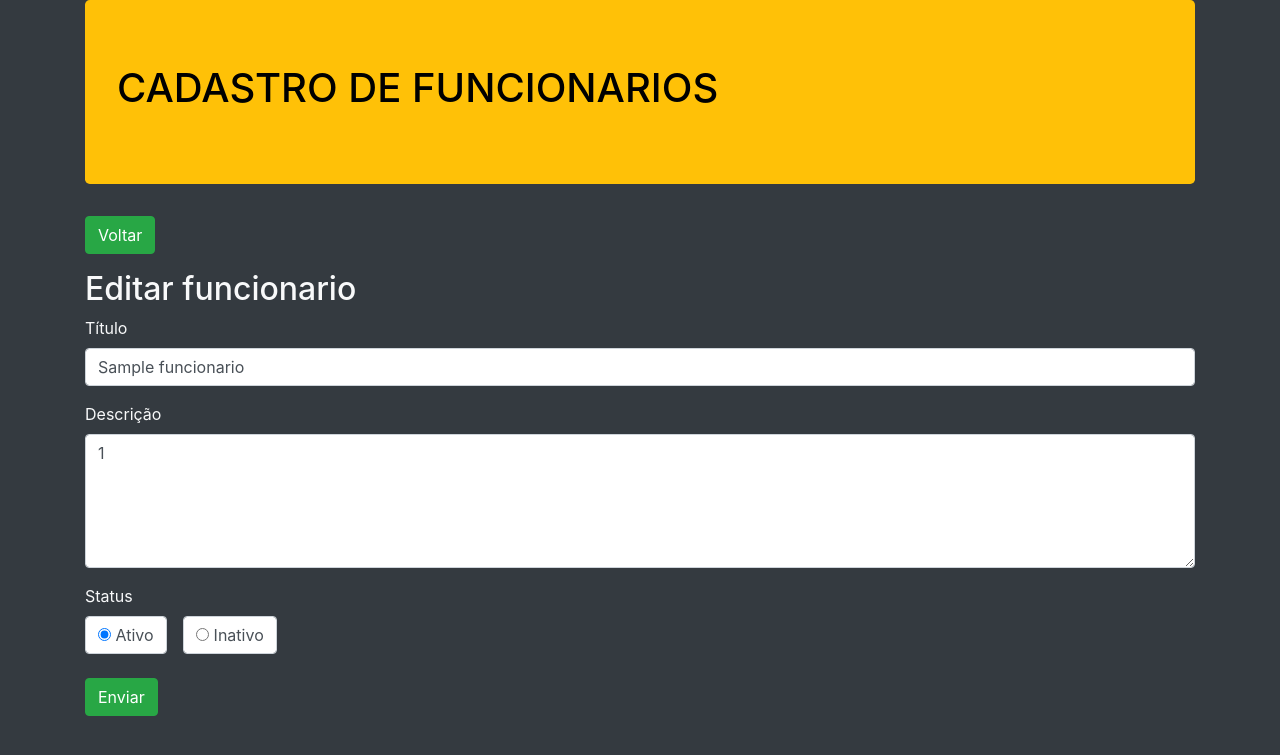
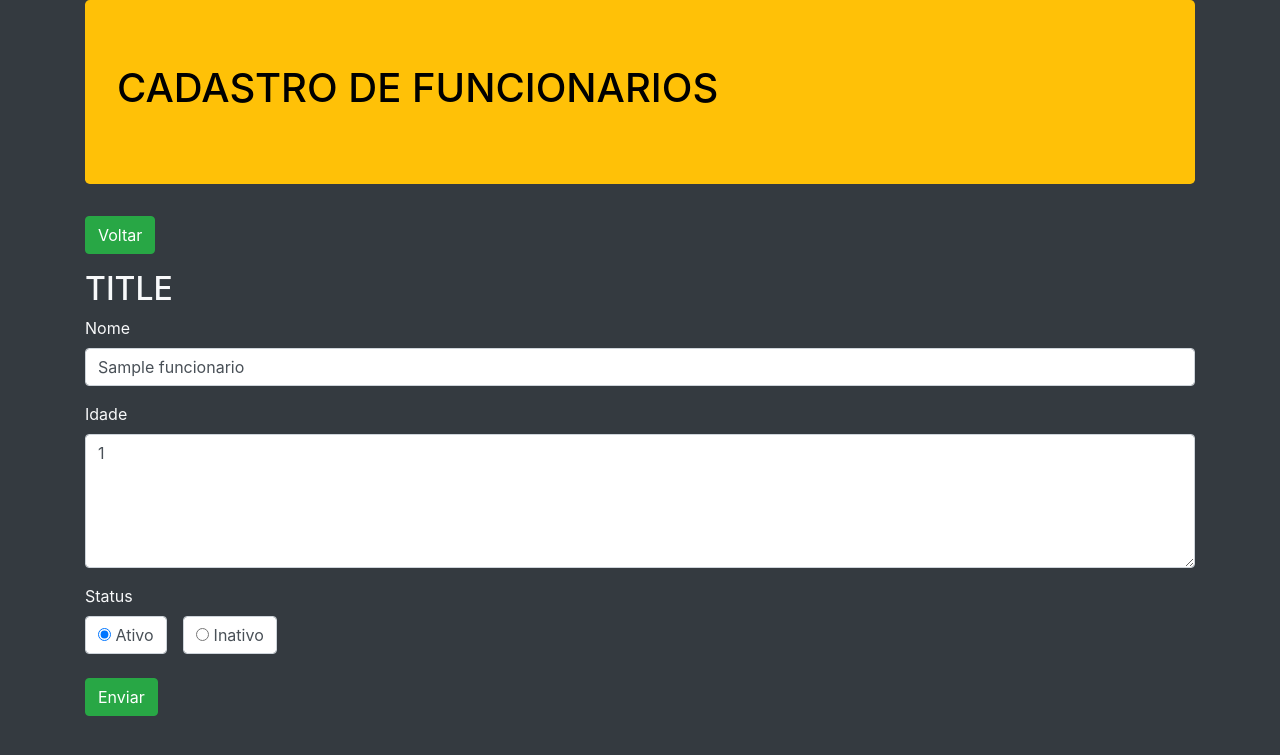
Before and after one commit to lucasbnu/UniasselviWEB, a PHP site: page /editar-funcionario.php?id_funcionario=1 in a window 1280 px wide. Shown: the top 755 px of the page. Run offline with PHP 8.4, Linux system fonts and the light colour scheme; tables that the repository leaves empty or names only in its code hold one stand-in row (values such as "Sample post"); some libraries are stand-ins or nearby versions.

Commit message:
Apresentação

```diff
--- a/editar-cliente.php
+++ b/editar-cliente.php
@@ -29,7 +29,7 @@ if(isset($_POST['nome_cliente'],$_POST['idade'],$_POST['situacao'])){
   $obcliente->situacao     = $_POST['situacao'];
   $obcliente->atualizar();
 
-  header-cliente('location: inicioCliente.php?status=success');
+  header('location: inicioCliente.php?status=success');
   exit;
 }
 
--- a/editar-funcionario.php
+++ b/editar-funcionario.php
@@ -29,7 +29,7 @@ if(isset($_POST['nome_funcionario'],$_POST['idade'],$_POST['situacao'])){
   $obfuncionario->situacao     = $_POST['situacao'];
   $obfuncionario->atualizar();
 
-  header-funcionario('location: inicioFuncionario.php?status=success');
+  header('location: inicioFuncionario.php?status=success');
   exit;
 }
 
--- a/editar-produto.php
+++ b/editar-produto.php
@@ -29,7 +29,7 @@ if(isset($_POST['descricao_produto'],$_POST['preco'],$_POST['situacao'])){
   $obproduto->situacao     = $_POST['situacao'];
   $obproduto->atualizar();
 
-  header-produto('location: inicioProduto.php?status=success');
+  header('location: inicioProduto.php?status=success');
   exit;
 }
 
--- a/includes/formulario-funcionario.php
+++ b/includes/formulario-funcionario.php
@@ -11,12 +11,12 @@
   <form method="post">
 
     <div class="form-group">
-      <label>Título</label>
+      <label>Nome</label>
       <input type="text" class="form-control" name="nome_funcionario" value="<?=$obfuncionario->nome_funcionario?>">
     </div>
 
     <div class="form-group">
-      <label>Descrição</label>
+      <label>Idade</label>
       <textarea class="form-control" name="idade" rows="5"><?=$obfuncionario->idade?></textarea>
     </div>
 
@@ -26,13 +26,13 @@
       <div>
           <div class="form-check form-check-inline">
             <label class="form-control">
-              <input type="radio" name="situacao" value="s" checked> Ativo
+              <input type="radio" name="situacao" value="A" checked> Ativo
             </label>
           </div>
 
           <div class="form-check form-check-inline">
             <label class="form-control">
-              <input type="radio" name="situacao" value="n" <?=$obfuncionario->situacao == 'n' ? 'checked' : ''?>> Inativo
+              <input type="radio" name="situacao" value="I" <?=$obfuncionario->situacao == 'I' ? 'checked' : ''?>> Inativo
             </label>
           </div>
       </div>
--- a/includes/formulario-produto.php
+++ b/includes/formulario-produto.php
@@ -11,7 +11,7 @@
   <form method="post">
 
     <div class="form-group">
-      <label>Título</label>
+      <label>Descrição</label>
       <input type="text" class="form-control" name="descricao_produto" value="<?=$obproduto->descricao_produto?>">
     </div>
 
@@ -26,13 +26,13 @@
       <div>
           <div class="form-check form-check-inline">
             <label class="form-control">
-              <input type="radio" name="situacao" value="s" checked> Ativo
+              <input type="radio" name="situacao" value="A" checked> Ativo
             </label>
           </div>
 
           <div class="form-check form-check-inline">
             <label class="form-control">
-              <input type="radio" name="situacao" value="n" <?=$obproduto->situacao == 'n' ? 'checked' : ''?>> Inativo
+              <input type="radio" name="situacao" value="I" <?=$obproduto->situacao == 'I' ? 'checked' : ''?>> Inativo
             </label>
           </div>
       </div>
--- a/includes/listagem-cliente.php
+++ b/includes/listagem-cliente.php
@@ -19,7 +19,7 @@
                       <td>'.$cliente->id_cliente.'</td>
                       <td>'.$cliente->nome_cliente.'</td>
                       <td>'.$cliente->idade.'</td>
-                      <td>'.($cliente->situacao == 's' ? 'Ativo' : 'Inativo').'</td>
+                      <td>'.($cliente->situacao == 'A' ? 'Ativo' : 'Inativo').'</td>
                       <td>
                         <a href="editar-cliente.php?id_cliente='.$cliente->id_cliente.'">
                           <button type="button" class="btn btn-primary">Editar</button>
--- a/includes/listagem-funcionario.php
+++ b/includes/listagem-funcionario.php
@@ -19,7 +19,7 @@
                       <td>'.$funcionario->id_funcionario.'</td>
                       <td>'.$funcionario->nome_funcionario.'</td>
                       <td>'.$funcionario->idade.'</td>
-                      <td>'.($funcionario->situacao == 's' ? 'Ativo' : 'Inativo').'</td>
+                      <td>'.($funcionario->situacao == 'A' ? 'Ativo' : 'Inativo').'</td>
                       <td>
                         <a href="editar-funcionario.php?id_funcionario='.$funcionario->id_funcionario.'">
                           <button type="button" class="btn btn-primary">Editar</button>
--- a/includes/listagem-produto.php
+++ b/includes/listagem-produto.php
@@ -19,7 +19,7 @@
                       <td>'.$produto->id_produto.'</td>
                       <td>'.$produto->descricao_produto.'</td>
                       <td>'.$produto->preco.'</td>
-                      <td>'.($produto->situacao == 's' ? 'Ativo' : 'Inativo').'</td>
+                      <td>'.($produto->situacao == 'A' ? 'Ativo' : 'Inativo').'</td>
                       <td>
                         <a href="editar-produto.php?id_produto='.$produto->id_produto.'">
                           <button type="button" class="btn btn-primary">Editar</button>
```
Also changed, not shown: includes/formulario-cliente.php (+4 -4 lines).
